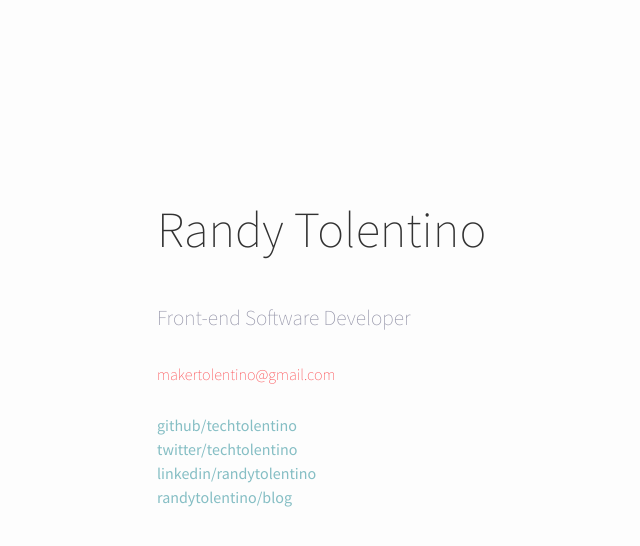
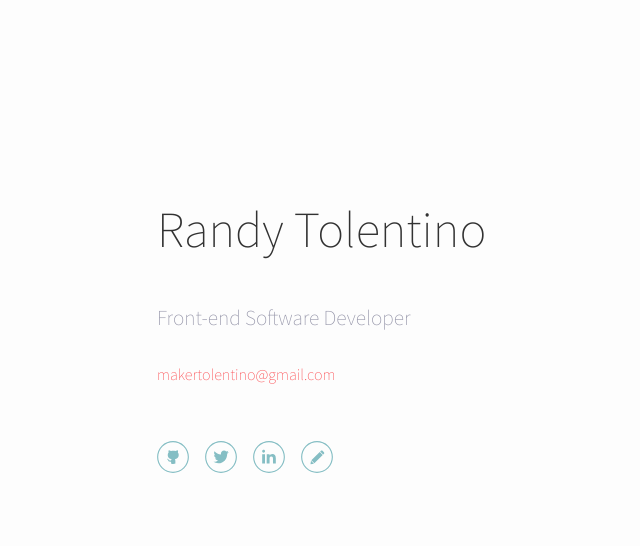
Before and after one commit to techtolentino/digital-card, a Jekyll site: the page built from index.html, in a window 1280 px wide. Shown: the top 546 px of the page, without its empty margins (3-643 px from the left). Built offline with Jekyll 4.4.1, drawn with Linux system fonts in a browser that asks for light colours.

Commit message:
moving svgs, changing selection

```diff
--- a/_sass/_image.scss
+++ b/_sass/_image.scss
@@ -1,12 +1,7 @@
-.photo {
+.image {
     max-width: 100%;
 
     &--profile {
         max-width: 15em;
     }
-
-    &--icon {
-        max-width: 1.5em;
-        margin-right: $spacing-unit / 4;
-    }
 }
--- a/_sass/_list.scss
+++ b/_sass/_list.scss
@@ -2,5 +2,20 @@
     &--social {
         padding-left: 0;
         list-style: none;
+        li {
+            display: inline;
+            margin-right: $spacing-unit / 2.5;
+
+            a {
+                text-decoration: none;
+                &:hover {
+                    text-decoration: none;
+                }
+            }
+
+            svg {
+                max-width: 2em;
+            }
+        }
     }
 }
--- a/index.html
+++ b/index.html
@@ -8,16 +8,24 @@ layout: default
         <h5><a class="link--warm" href="mailto:makertolentino@gmail.com">makertolentino@gmail.com</a></h5>
         <ul class="list--social">
             <li>
-                <a class="link--base" href="https://github.com/techtolentino">github/techtolentino</a>
+                <a href="https://github.com/techtolentino">
+                    {% include /assets/icon-github.svg %}
+                </a>
             </li>
             <li>
-                <a class="link--base" href="https://twitter.com/techtolentino">twitter/techtolentino</a>
+                <a href="https://twitter.com/techtolentino">
+                    {% include /assets/icon-twitter.svg %}
+                </a>
             </li>
             <li>
-                <a class="link--base" href="https://linkedin.com/in/randytolentino">linkedin/randytolentino</a>
+                <a href="https://linkedin.com/in/randytolentino">
+                    {% include /assets/icon-linkedin.svg %}
+                </a>
             </li>
             <li>
-                <a class="link--base" href="http://randytolentino.com/blog">randytolentino/blog</a>
+                <a href="http://randytolentino.com/blog">
+                    {% include /assets/icon-blog.svg %}
+                </a>
             </li>
         </ul>
     </div>
```
Also changed, not shown: _includes/assets/icon-blog.svg (added), _includes/assets/icon-github.svg (added), _includes/assets/icon-linkedin.svg (added), _includes/assets/icon-twitter.svg (added), assets/icon-blog.svg (deleted), assets/icon-github.svg (deleted), assets/icon-linkedin.svg (deleted), assets/icon-twitter.svg (deleted).
